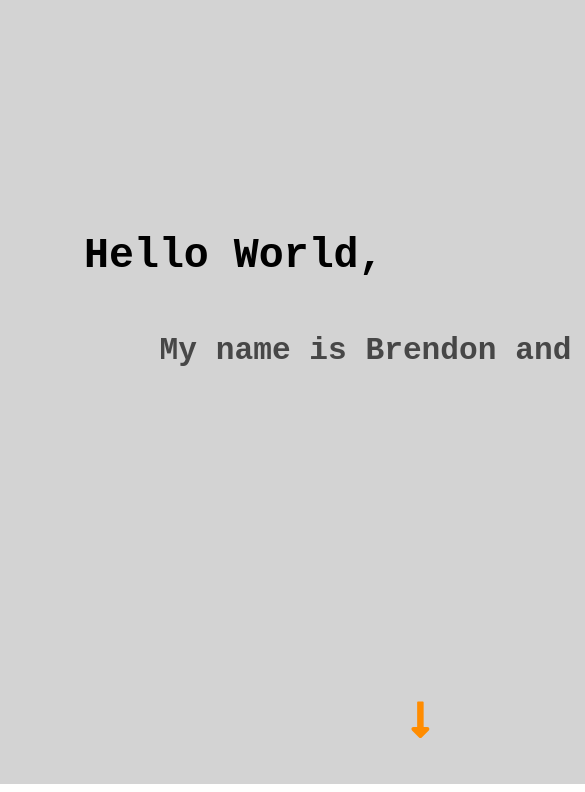
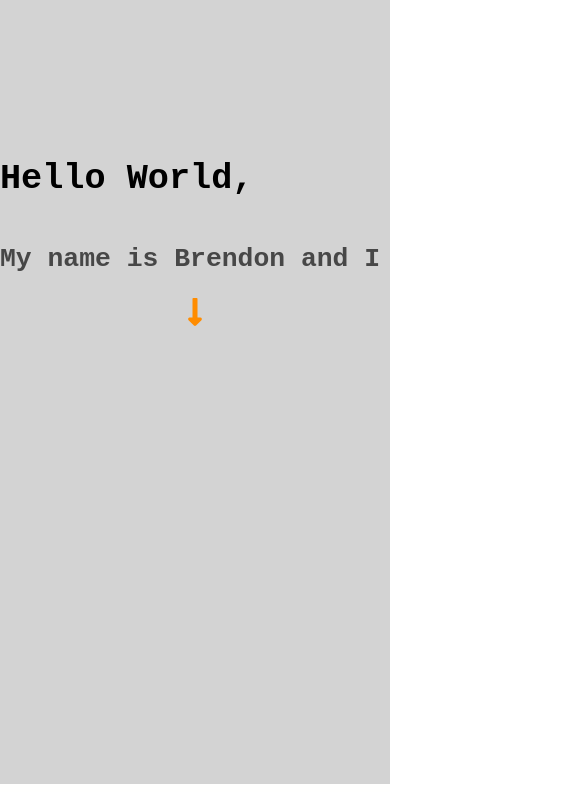
Before and after one commit to BrendonLH/react-portfolio, a React (Create React App) app: page / in a window 390 px wide. Shown: the part 60-852 px from the top of the page, 585 px wide, since content can reach past the window. Built offline with nearby package versions, Linux system fonts and the light colour scheme.

Commit message:
added ipad pro mobile view

```diff
--- a/src/App.scss
+++ b/src/App.scss
@@ -12,11 +12,14 @@
     .intro, .main, .links-closing {
       min-height: 100vh;
       max-height: 100vh;
-      max-height: 100vw;
-      max-height: 100vw;
+      min-width: 100vw;
+      max-width: 100vw;
     }
 
     * {
       font-family: 'Source Code Pro', monospace;
     }
   }
+
+  @media only screen and (max-width: 1100px) {
+  }
--- a/src/components/introduction-section/introduction.scss
+++ b/src/components/introduction-section/introduction.scss
@@ -1,6 +1,5 @@
 
 .intro-container {
-
     display: grid;
     font-size: 1.3rem;
     grid-template-columns: 1fr;
@@ -52,3 +51,24 @@
         to{border-right-color: transparent;}
       }
   }
+
+  @media only screen and (max-width: 1100px) {
+    .intro-container{
+        all: initial;
+        background-color: lightgray;
+        .next-section-butt{
+            display: flex;
+            justify-content: center;
+        }
+        .typewriter{
+            padding: initial;
+            margin-top: 50%;
+            font-size: 110%;
+        }
+        .typewriter-text {
+            border: none;
+            padding: initial;
+        }
+    }
+
+}
--- a/src/components/main-section/main.js
+++ b/src/components/main-section/main.js
@@ -28,7 +28,7 @@ function Main() {
 
       {/* arrows for scrolling up and down */}
         <div id='arrows-main' className='section-main'>
-          <div className='next-section-butt'>
+          <div id='arrow-up' className='next-section-butt'>
             <Link
               activeClass="active"
               to="section-one"
@@ -39,7 +39,7 @@ function Main() {
             ><FontAwesomeIcon icon={faLongArrowAltUp} size='2x' /></Link>
           </div>
 
-          <div className='next-section-butt'>
+          <div id='arrow-down' className='next-section-butt'>
             <Link
               activeClass="active"
               to="section-three"
--- a/src/components/main-section/main.scss
+++ b/src/components/main-section/main.scss
@@ -104,3 +104,29 @@
       }
     }
   }
+
+  @media only screen and (max-width: 1100px) {
+    .main{
+      display: grid;
+      grid-template-columns: 2.2fr 0.2fr;
+      grid-template-rows: 0.6fr 0.6fr;
+      gap: 0px 0px;
+      grid-template-areas:
+        "background arrows"
+        "projects arrows";
+    }
+     #arrows-main{
+       grid-area: arrows;
+     }
+     #background-main{
+       grid-area: background;
+     }
+     #projects-main{
+       grid-area: projects;
+     }
+     #background-main{
+       margin: auto;
+       max-width: 90%;
+     }
+
+}
```
Also changed, not shown: 1 other file (tests, documents, lock files or other folders).
